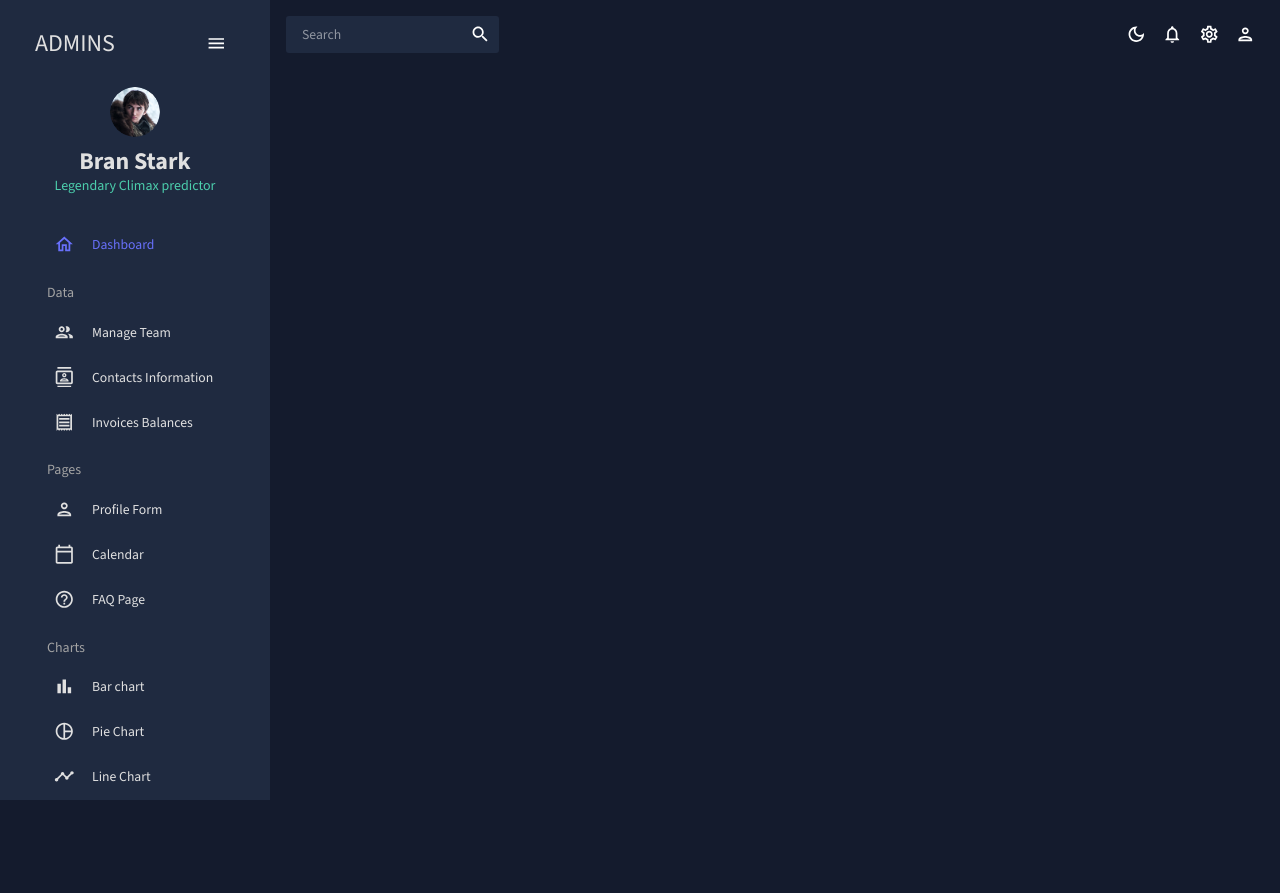
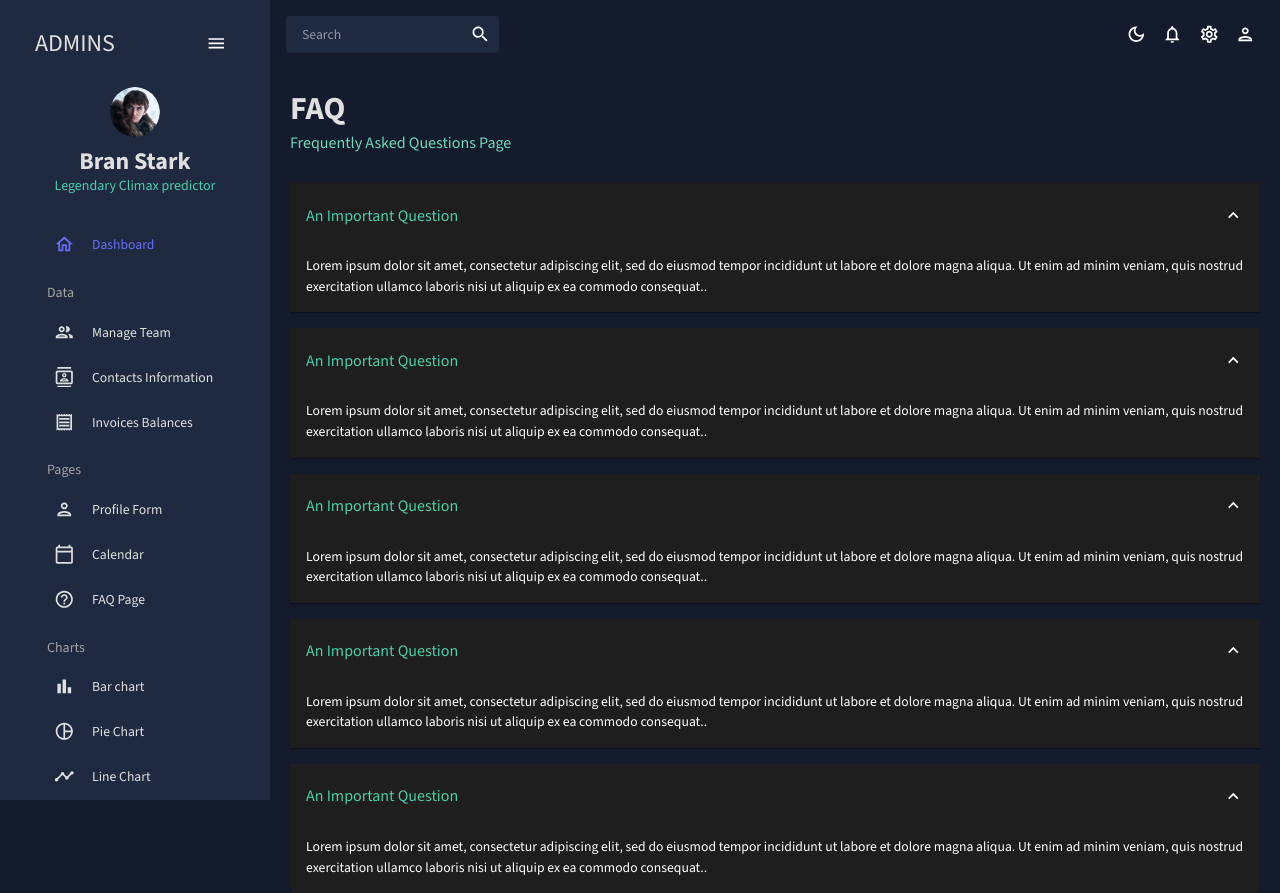
Before and after one commit to ghoshrohit72/AdminDashboard, a React (Create React App) app: page /faq in a window 1280 px wide. Before the commit the page ends 800 px from the top, so only its background shows below. Built offline with nearby package versions, Linux system fonts and the light colour scheme.

Commit message:
Adding accordions

```diff
--- a/src/App.js
+++ b/src/App.js
@@ -11,7 +11,7 @@ import Contacts from './scenes/contacts';
 import Form from './scenes/form';
 // import Line from './scenes/line';
 // import Pie from './scenes/pie';
-// import FAQ from './scenes/faq';
+import FAQ from './scenes/faq';
 // import Geography from './scenes/geography';
 import Calendar from './scenes/calendar';
 
@@ -34,7 +34,7 @@ function App() {
               {/* <Route path="/bar" element={<Bar />} /> */}
               {/* <Route path="/pie" element={<Pie />} /> */}
               {/* <Route path="/line" element={<Line />} /> */}
-              {/* <Route path="/faq" element={<FAQ />} /> */}
+              <Route path="/faq" element={<FAQ />} />
               {/* <Route path="/geography" element={<Geography />} /> */}
               <Route path="/calendar" element={<Calendar />} />
             </Routes>
--- /dev/null
+++ b/src/scenes/faq/index.jsx
@@ -0,0 +1,91 @@
+import { Box, useTheme, Typography } from "@mui/material";
+import Header from "../../components/Header";
+import Accordion from "@mui/material/Accordion";
+import AccordionSummary from "@mui/material/AccordionSummary";
+import AccordionDetails from "@mui/material/AccordionDetails";
+import ExpandMoreIcon from "@mui/icons-material/ExpandMore";
+import { tokens } from "../../theme";
+
+const FAQ = () => {
+  const theme = useTheme();
+  const colors = tokens(theme.palette.mode);
+
+  return (
+    <Box m={"20px"}>
+      <Header title={"FAQ"} subtitle={"Frequently Asked Questions Page"} />
+      <Accordion defaultExpanded>
+        <AccordionSummary expandIcon={<ExpandMoreIcon/>}>
+            <Typography color={colors.greenAccent[500]} variant="h5">
+                An Important Question
+            </Typography>
+        </AccordionSummary>
+        <AccordionDetails>
+            <Typography>
+                Lorem ipsum dolor sit amet, consectetur adipiscing elit,
+                 sed do eiusmod tempor incididunt ut labore et dolore magna aliqua.
+                  Ut enim ad minim veniam, quis nostrud exercitation ullamco laboris nisi ut
+                  aliquip ex ea commodo consequat..</Typography>
+        </AccordionDetails>
+      </Accordion>
+      <Accordion defaultExpanded>
+        <AccordionSummary expandIcon={<ExpandMoreIcon/>}>
+            <Typography color={colors.greenAccent[500]} variant="h5">
+                An Important Question
+            </Typography>
+        </AccordionSummary>
+        <AccordionDetails>
+            <Typography>
+                Lorem ipsum dolor sit amet, consectetur adipiscing elit,
+                 sed do eiusmod tempor incididunt ut labore et dolore magna aliqua.
+                  Ut enim ad minim veniam, quis nostrud exercitation ullamco laboris nisi ut
+                  aliquip ex ea commodo consequat..</Typography>
+        </AccordionDetails>
+      </Accordion>
+      <Accordion defaultExpanded>
+        <AccordionSummary expandIcon={<ExpandMoreIcon/>}>
+            <Typography color={colors.greenAccent[500]} variant="h5">
+                An Important Question
+            </Typography>
+        </AccordionSummary>
+        <AccordionDetails>
+            <Typography>
+                Lorem ipsum dolor sit amet, consectetur adipiscing elit,
+                 sed do eiusmod tempor incididunt ut labore et dolore magna aliqua.
+                  Ut enim ad minim veniam, quis nostrud exercitation ullamco laboris nisi ut
+                  aliquip ex ea commodo consequat..</Typography>
+        </AccordionDetails>
+      </Accordion>
+      <Accordion defaultExpanded>
+        <AccordionSummary expandIcon={<ExpandMoreIcon/>}>
+            <Typography color={colors.greenAccent[500]} variant="h5">
+                An Important Question
+            </Typography>
+        </AccordionSummary>
+        <AccordionDetails>
+            <Typography>
+                Lorem ipsum dolor sit amet, consectetur adipiscing elit,
+                 sed do eiusmod tempor incididunt ut labore et dolore magna aliqua.
+                  Ut enim ad minim veniam, quis nostrud exercitation ullamco laboris nisi ut
+                  aliquip ex ea commodo consequat..</Typography>
+        </AccordionDetails>
+      </Accordion>
+      <Accordion defaultExpanded>
+        <AccordionSummary expandIcon={<ExpandMoreIcon/>}>
+            <Typography color={colors.greenAccent[500]} variant="h5">
+                An Important Question
+            </Typography>
+        </AccordionSummary>
+        <AccordionDetails>
+            <Typography>
+                Lorem ipsum dolor sit amet, consectetur adipiscing elit,
+                 sed do eiusmod tempor incididunt ut labore et dolore magna aliqua.
+                  Ut enim ad minim veniam, quis nostrud exercitation ullamco laboris nisi ut
+                  aliquip ex ea commodo consequat..</Typography>
+        </AccordionDetails>
+      </Accordion>
+
+    </Box>
+  );
+};
+
+export default FAQ;
```
